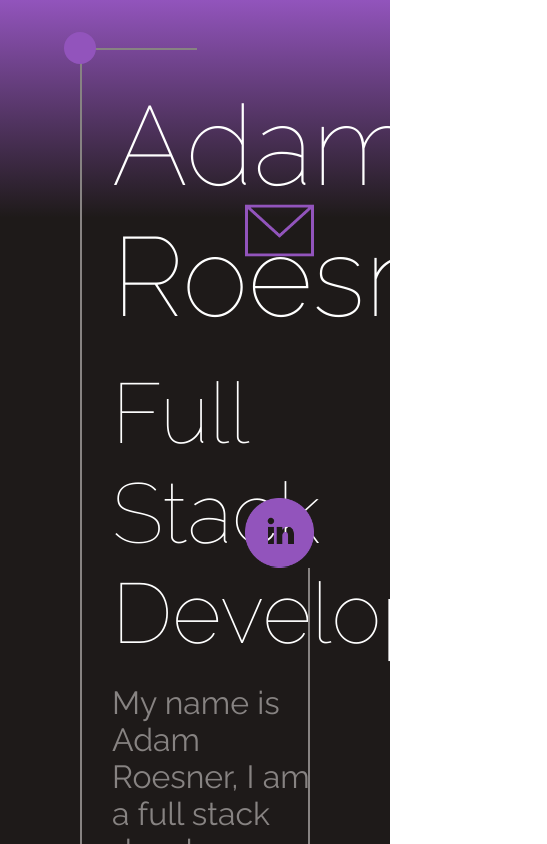
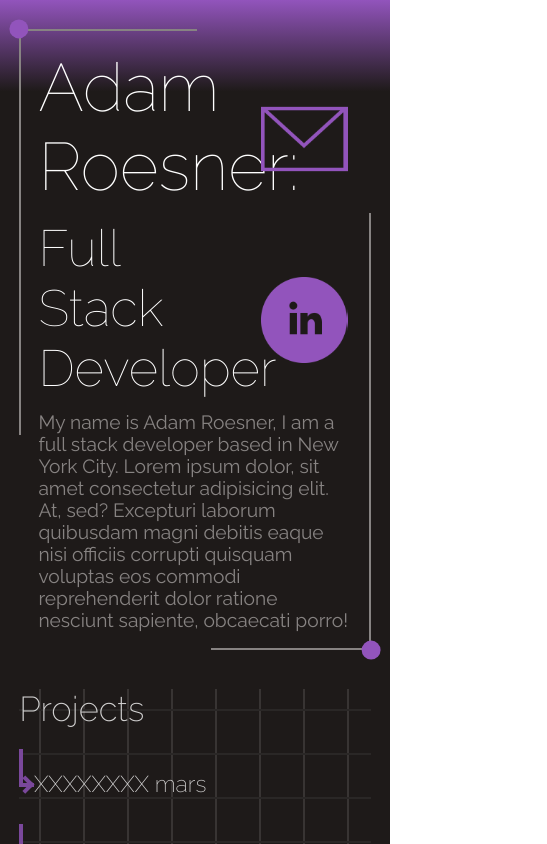
Before and after one commit to roesnera/mars-port-design, a React (Vite) app: page / in a window 390 px wide. Shown: the top 844 px of the page, 547 px wide, since content can reach past the window. Built offline with nearby package versions, Linux system fonts and the light colour scheme.

Commit message:
adds a little more responsiveness

```diff
--- a/src/App.css
+++ b/src/App.css
@@ -7,6 +7,12 @@ html {
   --color-secondary: #878382;
   --color-background: #1e1a19;
   --padding-lr: 5rem;
+}
+
+@media (width < 600px) {
+  html {
+    --padding-lr: 2rem
+  }
 }
 
 body {
--- a/src/Hero/Hero.css
+++ b/src/Hero/Hero.css
@@ -5,6 +5,12 @@
     grid-template-columns: [start] 80% [median] auto [end];
     grid-template-rows: repeat(1fr);
     padding: 2rem;
+}
+
+@media (width < 600px) {
+    .hero {
+        grid-template-columns:  [start] 70% [median] auto [end];
+    }
 }
 
 .hero::before, .hero::after {
@@ -58,6 +64,12 @@
     position: relative;
 }
 
+@media (width < 600px) {
+    .links {
+        align-items: center;
+    }
+}
+
 .mail {
     width: min(100%, 5rem);
     object-fit: contain;
@@ -83,6 +95,12 @@
     aspect-ratio: 1;
     width: min(100%, 5rem);
     background-size: contain;
+}
+
+@media (width < 600px) {
+    .linkedin-img, .linkedin, .mail {
+        width: min(100%, 9rem)
+    }
 }
 
 .blurb {
--- a/src/Project/Project.css
+++ b/src/Project/Project.css
@@ -1,7 +1,7 @@
 .project {
     position: relative;
     height: 2em;
-    margin: 1rem 0;
+    margin: 3rem 0;
     grid-column: start / median;
 }
 
--- a/src/index.css
+++ b/src/index.css
@@ -7,3 +7,15 @@ html, * {
 html {
   font-size: 100%;
 }
+
+@media (width < 900px) {
+  html {
+    font-size: 80%;
+  }
+}
+
+@media (width < 600px) {
+  html {
+    font-size: 60%;
+  }
+}
```
